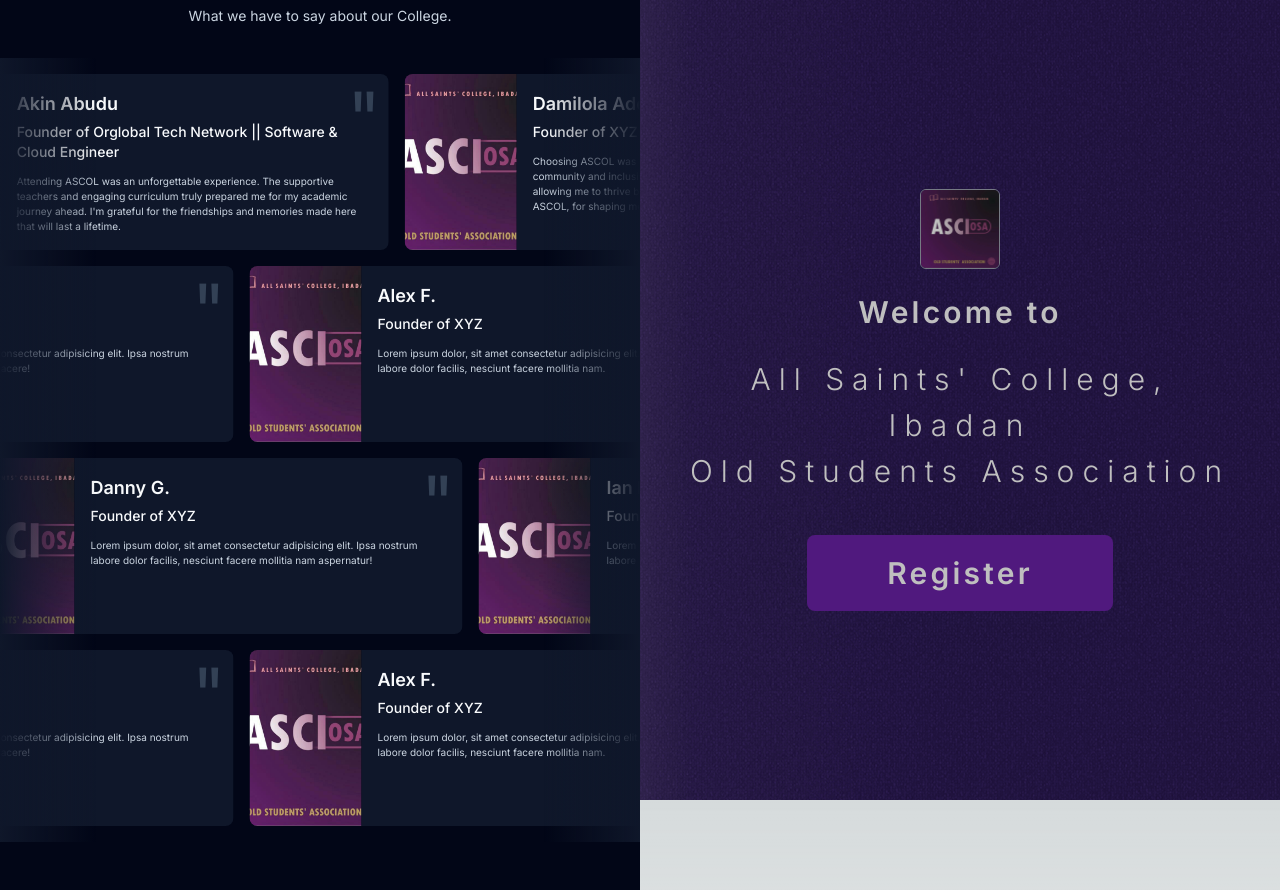
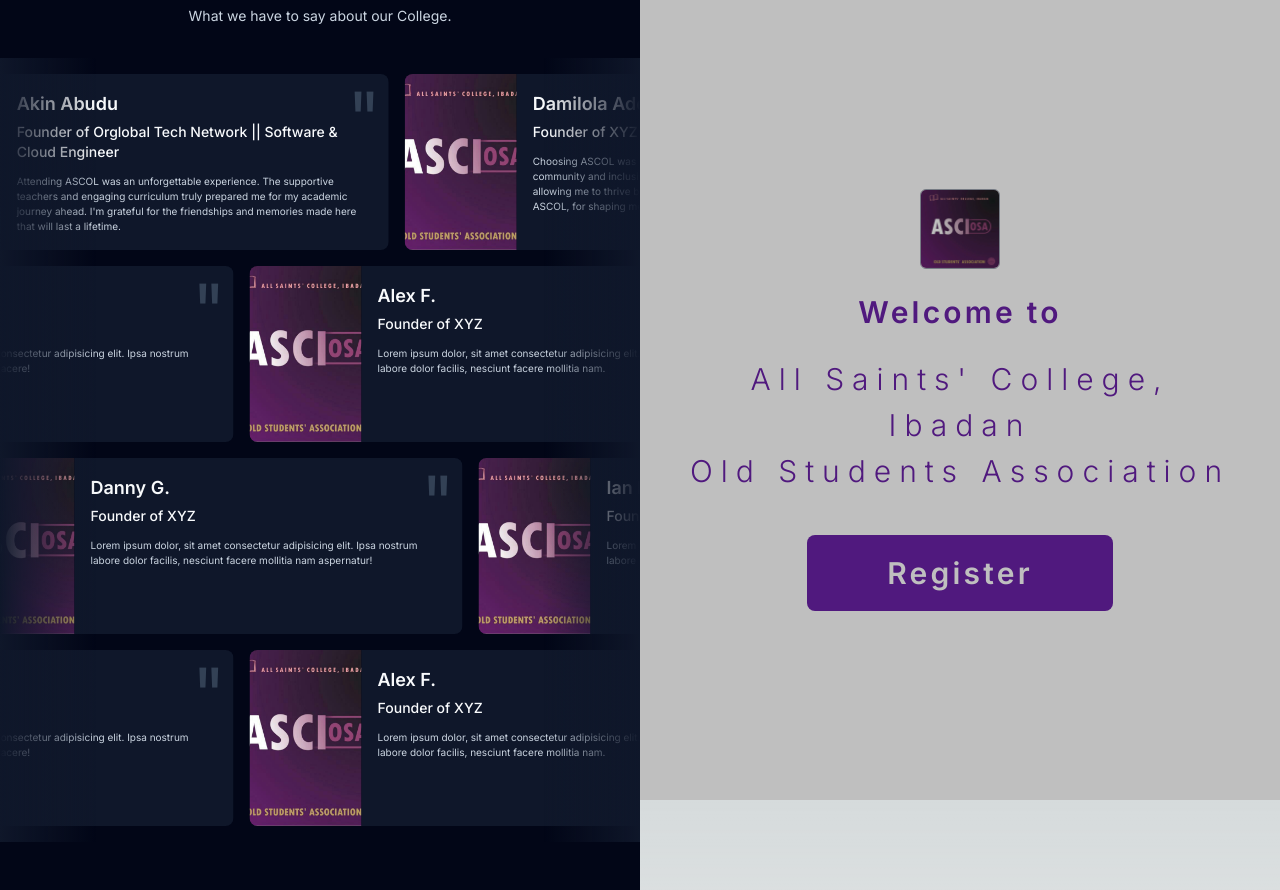
Before and after one commit to akinabudu/asciosa, a Next.js app: page / in a window 1280 px wide. Built offline with nearby package versions, Linux system fonts and the light colour scheme.

Commit message:
bg-change

```diff
--- a/src/app/page.tsx
+++ b/src/app/page.tsx
@@ -6,25 +6,25 @@
 
 export default function Home() {
   return (
-    <main className="flex flex-col md:flex-row h-full md:min-h-screen  items-center justify-between w-full text-white ">
+    <main className="flex flex-col md:flex-row h-full md:min-h-screen  items-center justify-between w-full text-purple-800 ">
       <div className="bg-slate-950 flex flex-col justify-center items-center  w-full md:w-[50%] h-full md:h-screen order-2 md:order-1">
         {/* <Image className="object-center" src={Network} alt="network" /> */}
         <ScrollingTestimonials />
       </div>
-      <div className="order-1 md:order-2 p-10 w-full md:w-[50%] h-full  md:h-screen bg-[url('/cpurple-bg.png')] flex flex-col justify-center items-center brightness-75  text-3xl text-center leading-[2.9rem]  font-semibold  tracking-[.2rem] ">
+      <div className="order-1 md:order-2 p-10 w-full md:w-[50%] h-full  md:h-screen bg-white flex flex-col justify-center items-center brightness-75  text-3xl text-center leading-[2.9rem]  font-semibold  tracking-[.2rem] ">
         <Image
           className="mb-5 w-20 h-20 rounded-md border border-gray-400"
           src={Logo}
           alt="logo"
         />
-        <span className="text-white ">Welcome to</span>
+        <span className="text-purple-800 ">Welcome to</span>
         <span className="mt-5 font-light tracking-[.5rem]">
           All Saints&apos; College, Ibadan <br />
           Old Students Association
         </span>
         <Link
           href="https://docs.google.com/forms/d/e/1FAIpQLSdJsLeW_fUeHH3R_s7PKruTTWOpfWObCGwQ6THUjED8p9hbyg/viewform?usp=sf_link"
-          className=" hover:border border-white rounded-lg  bg-purple-800 px-20 py-5 text-3xl mt-10"
+          className="text-white hover:border border-white rounded-lg  bg-purple-800 px-20 py-5 text-3xl mt-10"
         >
           Register
         </Link>
```
